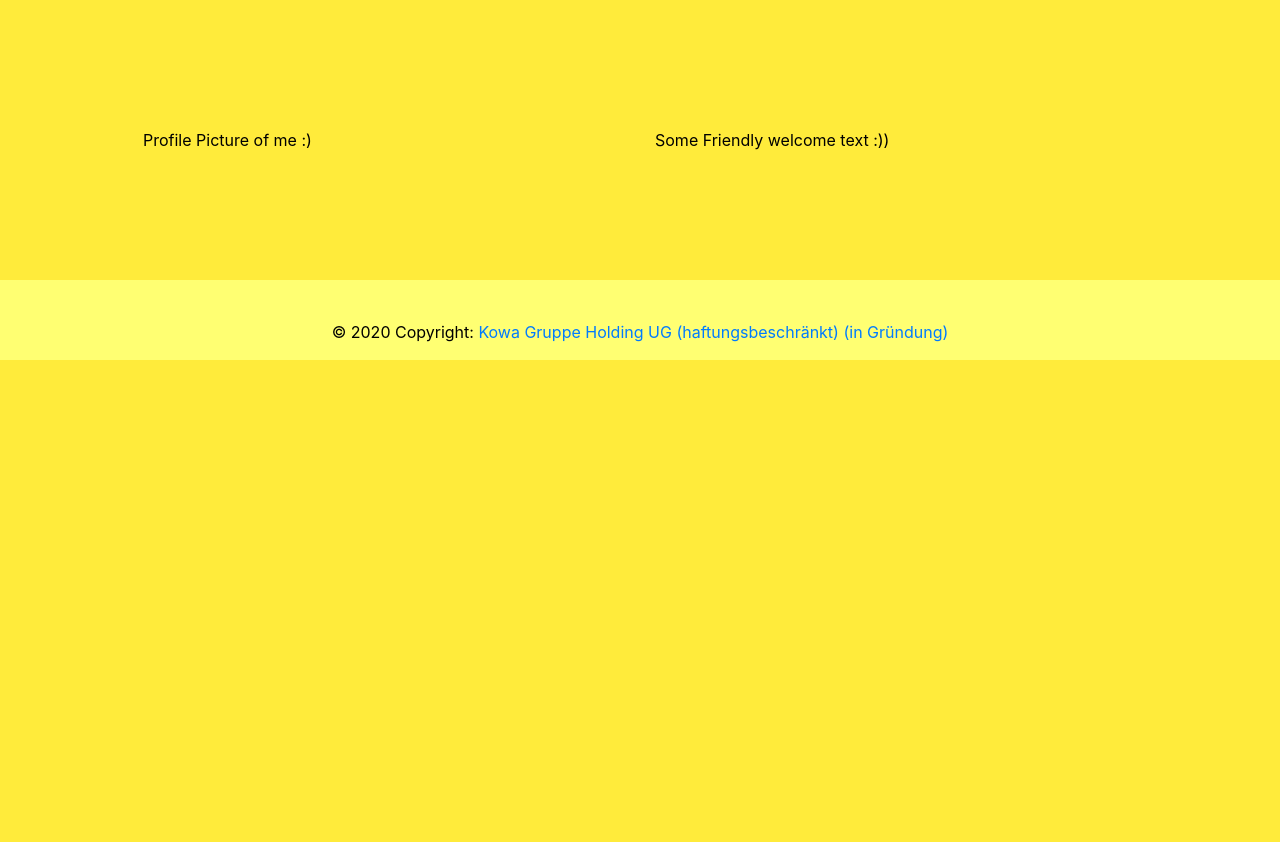
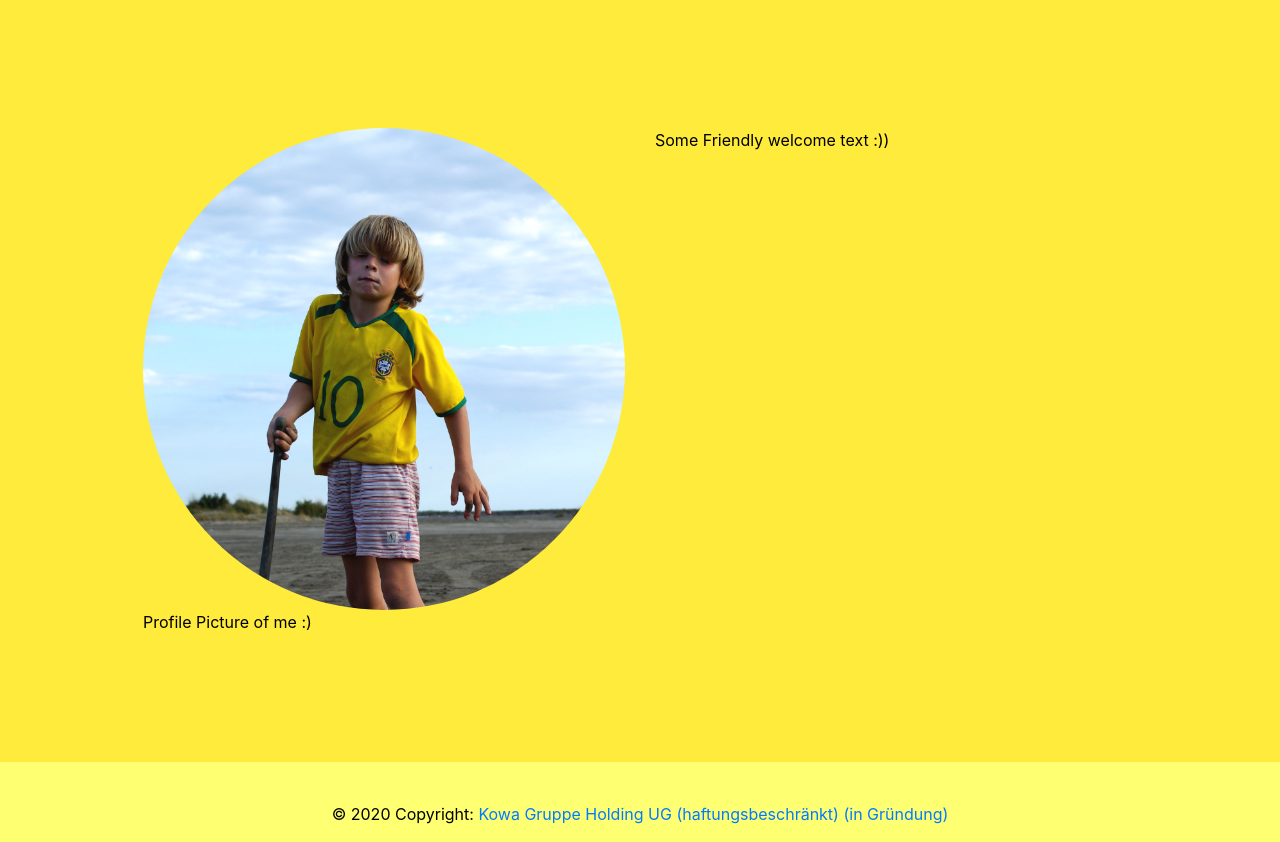
Before and after one commit to volume4k/kowa.vision, a plain HTML site: page index.html in a window 1280 px wide. Shown: the part 70-912 px from the top of the page. Before the commit the page ends 800 px from the top, so only its background shows below. Drawn offline with nearby package versions, Linux system fonts and the light colour scheme.

Commit message:
minor update

```diff
--- a/index.html
+++ b/index.html
@@ -44,6 +44,7 @@
     <div class="container">
         <div class="row">
             <div class="col my-color-text">
+                <img src="assets/pp.png" class="rounded-circle img-fluid">
                 Profile Picture of me :)
             </div>
             <div class="col my-color-text">
```
Also changed, not shown: assets/pp.png (added).
